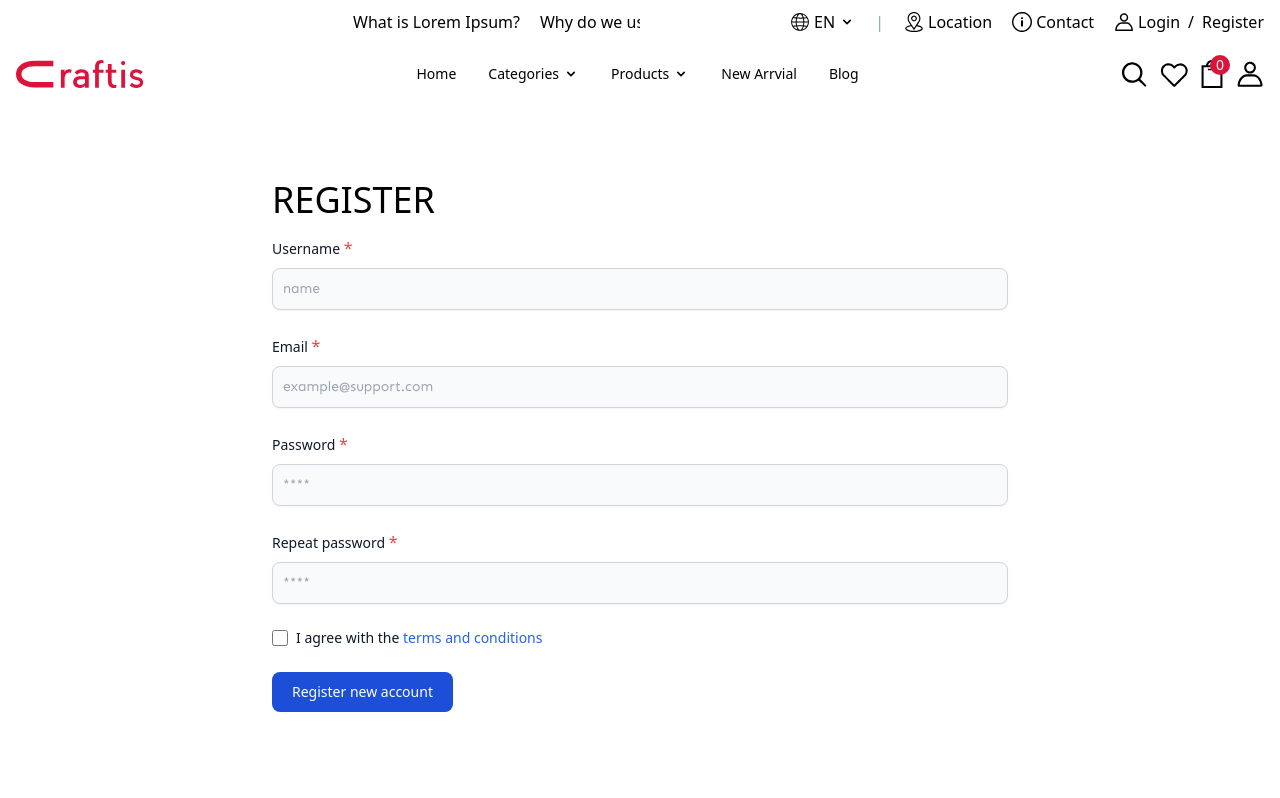
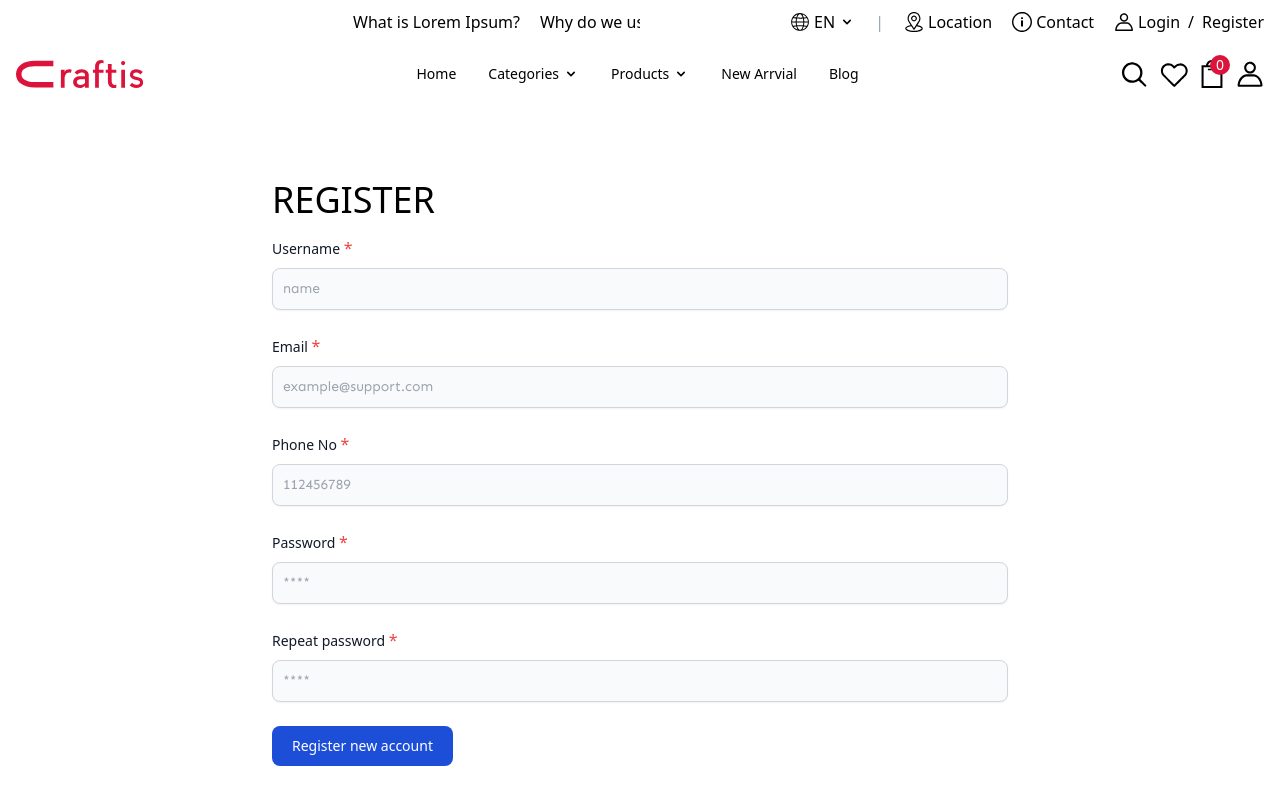
Before and after one commit to vishwanath231/artisans-ecommerce, a React (Create React App) app in the folder frontend/: page /user/register in a window 1280 px wide. Shown: the top 798 px of the page. Built offline with nearby package versions, Linux system fonts and the light colour scheme; the HTML template or start-up script is replaced by a standard one.

Commit message:
User register screen

```diff
--- a/frontend/src/screens/client/UserRegisterScreen.js
+++ b/frontend/src/screens/client/UserRegisterScreen.js
@@ -1,35 +1,113 @@
-import React from 'react';
+import React,{ useState } from 'react';
 
 
 const UserRegisterScreen = () => {
 
+    const [userRegisterData, setUserRegisterData] = useState({
+        username:'',
+        email: '',
+        phone: '',
+        password: '',
+        repeatPassword: ''
+    });
+
+    const handleChange = e => {
+        const { name, value } = e.target;
+
+        setUserRegisterData({
+            ...userRegisterData,
+            [name]: value
+        })
+    }
+
+    const handleSubmit = e => {
+        e.preventDefault()
+
+        console.log(userRegisterData);
+        setUserRegisterData({
+            username:'',
+            email: '',
+            phone: '',
+            password: '',
+            repeatPassword: ''
+        })
+    }
 
     return (
         <div className='px-4 py-6 max-w-3xl mt-28 mb-9 mx-auto '>
-            <h2 className='text-4xl font-light uppercase mb-4' >Register</h2>
-            <form>
+            <h2 className='text-4xl font-light uppercase mb-4'>Register</h2>
+            <form onSubmit={handleSubmit}>
                 <div className="mb-6">
                     <label htmlFor='username' className="block mb-2 text-sm font-medium text-gray-900 ">Username <span className='text-red-500 text-base'>*</span></label>
-                    <input type="text" id="username" className="shadow-sm bg-gray-50 border border-gray-300 text-gray-900 text-sm rounded-lg focus:ring-blue-500 focus:border-blue-500 block w-full p-2.5 " placeholder="name" required />
+                    <input
+                        type="text"
+                        id="username"
+                        name="username"
+                        onChange={handleChange}
+                        value={userRegisterData.username}
+                        placeholder="name"
+                        className="shadow-sm bg-gray-50 border border-gray-300 text-gray-900 text-sm rounded-lg focus:ring-blue-500 focus:border-blue-500 block w-full p-2.5"
+                    />
                 </div>
                 <div className="mb-6">
                     <label htmlFor="email" className="block mb-2 text-sm font-medium text-gray-900 ">Email <span className='text-red-500 text-base'>*</span></label>
-                    <input type="email" id="email" className="shadow-sm bg-gray-50 border border-gray-300 text-gray-900 text-sm rounded-lg focus:ring-blue-500 focus:border-blue-500 block w-full p-2.5 " placeholder="example@support.com" required />
+                    <input
+                        type="email"
+                        id="email"
+                        name="email"
+                        onChange={handleChange}
+                        value={userRegisterData.email}
+                        placeholder="example@support.com"
+                        className="shadow-sm bg-gray-50 border border-gray-300 text-gray-900 text-sm rounded-lg focus:ring-blue-500 focus:border-blue-500 block w-full p-2.5"
+                    />
+                </div>
+                <div className="mb-6">
+                    <label htmlFor="phone" className="block mb-2 text-sm font-medium text-gray-900 ">Phone No <span className='text-red-500 text-base'>*</span></label>
+                    <input
+                        type="number"
+                        id="phone"
+                        name="phone"
+                        onChange={handleChange}
+                        value={userRegisterData.phone}
+                        placeholder="112456789"
+                        className="no-arrow shadow-sm bg-gray-50 border border-gray-300 text-gray-900 text-sm rounded-lg focus:ring-blue-500 focus:border-blue-500 block w-full p-2.5"
+                    />
                 </div>
                 <div className="mb-6">
                     <label htmlFor="password" className="block mb-2 text-sm font-medium text-gray-900 ">Password <span className='text-red-500 text-base'>*</span></label>
-                    <input type="password" id="password" className="shadow-sm bg-gray-50 border border-gray-300 text-gray-900 text-sm rounded-lg focus:ring-blue-500 focus:border-blue-500 block w-full p-2.5 " placeholder="****" required />
+                    <input
+                        type="password"
+                        id="password"
+                        name="password"
+                        onChange={handleChange}
+                        value={userRegisterData.password}
+                        placeholder="****"
+                        className="shadow-sm bg-gray-50 border border-gray-300 text-gray-900 text-sm rounded-lg focus:ring-blue-500 focus:border-blue-500 block w-full p-2.5"
+                    />
                 </div>
                 <div className="mb-6">
-                    <label htmlFor="repeat-password" className="block mb-2 text-sm font-medium text-gray-900 ">Repeat password <span className='text-red-500 text-base'>*</span></label>
-                    <input type="password" id="repeat-password" className="shadow-sm bg-gray-50 border border-gray-300 text-gray-900 text-sm rounded-lg focus:ring-blue-500 focus:border-blue-500 block w-full p-2.5 " placeholder="****" required />
+                    <label htmlFor="repeatPassword" className="block mb-2 text-sm font-medium text-gray-900 ">Repeat password <span className='text-red-500 text-base'>*</span></label>
+                    <input
+                        type="password"
+                        id="repeatPassword"
+                        name="repeatPassword"
+                        onChange={handleChange}
+                        value={userRegisterData.repeatPassword}
+                        placeholder="****"
+                        className="shadow-sm bg-gray-50 border border-gray-300 text-gray-900 text-sm rounded-lg focus:ring-blue-500 focus:border-blue-500 block w-full p-2.5"
+                    />
                 </div>
-                <div className="flex items-start mb-6">
+                {/* <div className="flex items-start mb-6">
                     <div className="flex items-center h-5">
-                        <input id="terms" type="checkbox" value="" className="w-4 h-4 border border-gray-300 rounded bg-gray-50 focus:ring-3 focus:ring-blue-300" required />
+                        <input
+                            id="terms"
+                            type="checkbox"
+                            value=""
+                            className="w-4 h-4 border border-gray-300 rounded bg-gray-50 focus:ring-3 focus:ring-blue-300"
+                        />
                     </div>
                     <label htmlFor="terms" className="ml-2 text-sm font-medium text-gray-900">I agree with the <a href='https://www.termsfeed.com/live/bdb176ea-cb5e-49e5-8332-1686fc4e8baa' target='_blank' rel="noopener noreferrer" className="text-blue-600 hover:underline">terms and conditions</a></label>
-                </div>
+                </div> */}
                 <button type="submit" className="text-white bg-blue-700 hover:bg-blue-800 focus:ring-4 focus:outline-none focus:ring-blue-300 font-medium rounded-lg text-sm px-5 py-2.5 text-center">Register new account</button>
             </form>
         </div>
```
